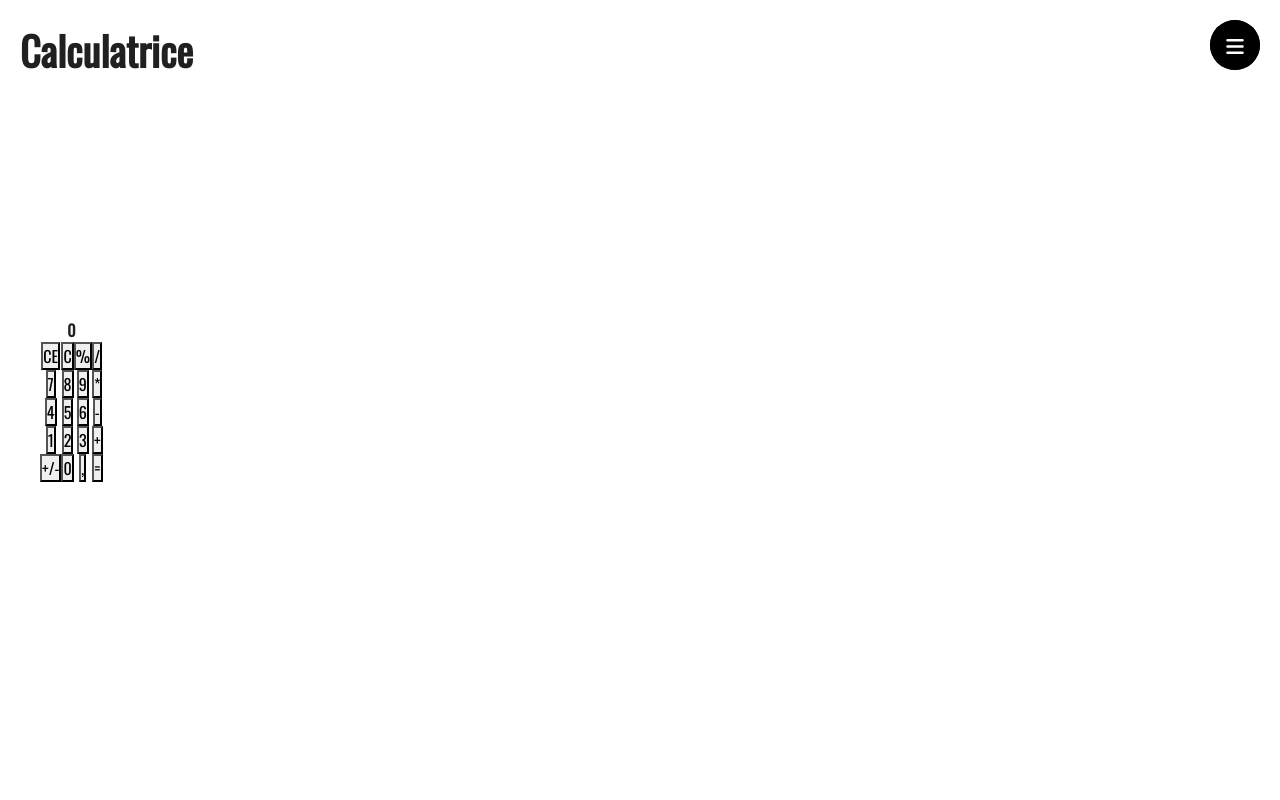
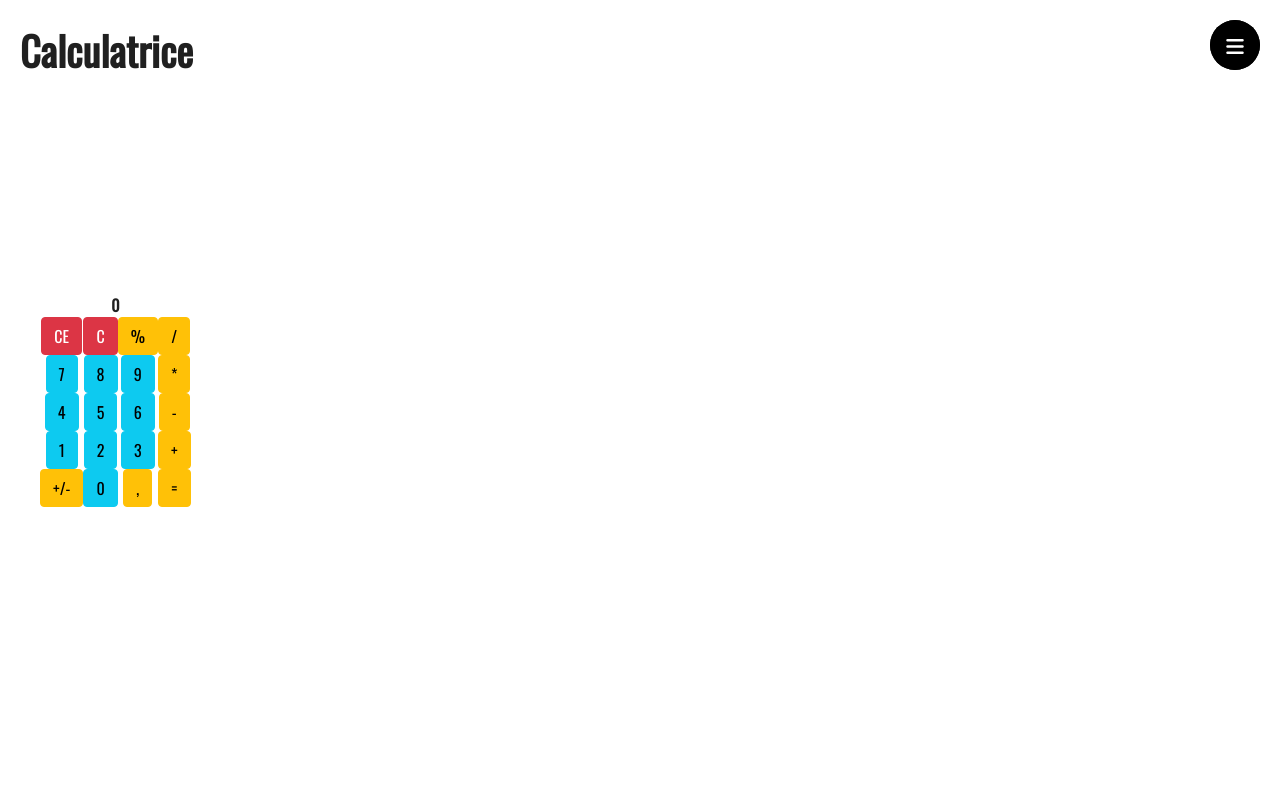
Before and after one commit to wrzdylan/PyCalculotron, a Flask app: page /calculatrice in a window 1280 px wide. Run offline with Flask 2, Linux system fonts and the light colour scheme; lists and menus that the app fills with data are empty; some libraries are stand-ins or nearby versions.

Commit message:
add bootstrap calculatrice

```diff
--- a/run.py
+++ b/run.py
@@ -93,7 +93,7 @@ def calculotron():
     return render_template("calculation.html", data={
         'operators': [{
             'operator': 'fibonacci',
-            'params': ['Valeur à la position donnée']
+            'params': ['Position recherchée']
         },
         {
             'operator': 'bernouilli',
--- a/templates/calculation.html
+++ b/templates/calculation.html
@@ -34,7 +34,7 @@
 {% if data.result != None %}
     {% if data.result is mapping %}
         {% for key, value in data.result.items() %}
-            <p class="form-control">{{key}} : {{value}}</p>
+            <p class="form-control">{{value}}</p>
         {% endfor %}
     {% else %}
         <p class="form-control">{{data.result}}</p>
--- a/templates/calculatrice.html
+++ b/templates/calculatrice.html
@@ -12,34 +12,34 @@
         </th>
     </tr>
     <tr>
-        <th><button class="calc-button" id="calc-button-ce">CE</button></th>
-        <th><button class="calc-button" id="calc-button-c">C</button></th>
-        <th><button class="calc-button" id="calc-button-per">%</button></th>
-        <th><button class="calc-button" id="calc-button-div">/</button></th>
+        <th><button class="calc-button btn btn-danger" id="calc-button-ce">CE</button></th>
+        <th><button class="calc-button btn btn-danger" id="calc-button-c">C</button></th>
+        <th><button class="calc-button btn btn-warning" id="calc-button-per">%</button></th>
+        <th><button class="calc-button btn btn-warning" id="calc-button-div">/</button></th>
     </tr>
     <tr>
-        <th><button class="calc-button" id="calc-button-7">7</button></th>
-        <th><button class="calc-button" id="calc-button-8">8</button></th>
-        <th><button class="calc-button" id="calc-button-9">9</button></th>
-        <th><button class="calc-button" id="calc-button-mult">*</button></th>
+        <th><button class="calc-button btn btn-info" id="calc-button-7">7</button></th>
+        <th><button class="calc-button btn btn-info" id="calc-button-8">8</button></th>
+        <th><button class="calc-button btn btn-info" id="calc-button-9">9</button></th>
+        <th><button class="calc-button btn btn-warning" id="calc-button-mult">*</button></th>
     </tr>
     <tr>
-        <th><button class="calc-button" id="calc-button-4">4</button></th>
-        <th><button class="calc-button" id="calc-button-5">5</button></th>
-        <th><button class="calc-button" id="calc-button-6">6</button></th>
-        <th><button class="calc-button" id="calc-button-subs">-</button></th>
+        <th><button class="calc-button btn btn-info" id="calc-button-4">4</button></th>
+        <th><button class="calc-button btn btn-info" id="calc-button-5">5</button></th>
+        <th><button class="calc-button btn btn-info" id="calc-button-6">6</button></th>
+        <th><button class="calc-button btn btn-warning" id="calc-button-subs">-</button></th>
     </tr>
     <tr>
-        <th><button class="calc-button" id="calc-button-1">1</button></th>
-        <th><button class="calc-button" id="calc-button-2">2</button></th>
-        <th><button class="calc-button" id="calc-button-3">3</button></th>
-        <th><button class="calc-button" id="calc-button-add">+</button></th>
+        <th><button class="calc-button btn btn-info" id="calc-button-1">1</button></th>
+        <th><button class="calc-button btn btn-info" id="calc-button-2">2</button></th>
+        <th><button class="calc-button btn btn-info" id="calc-button-3">3</button></th>
+        <th><button class="calc-button btn btn-warning" id="calc-button-add">+</button></th>
     </tr>
     <tr>
-        <th><button class="calc-button" id="calc-button-sig">+/-</button></th>
-        <th><button class="calc-button" id="calc-button-0">0</button></th>
-        <th><button class="calc-button" id="calc-button-dec">,</button></th>
-        <th><button class="calc-button" id="calc-button-res">=</button></th>
+        <th><button class="calc-button btn btn-warning" id="calc-button-sig">+/-</button></th>
+        <th><button class="calc-button btn btn-info" id="calc-button-0">0</button></th>
+        <th><button class="calc-button btn btn-warning" id="calc-button-dec">,</button></th>
+        <th><button class="calc-button btn btn-warning" id="calc-button-res">=</button></th>
     </tr>
 </table>
 {% endblock %}
```
